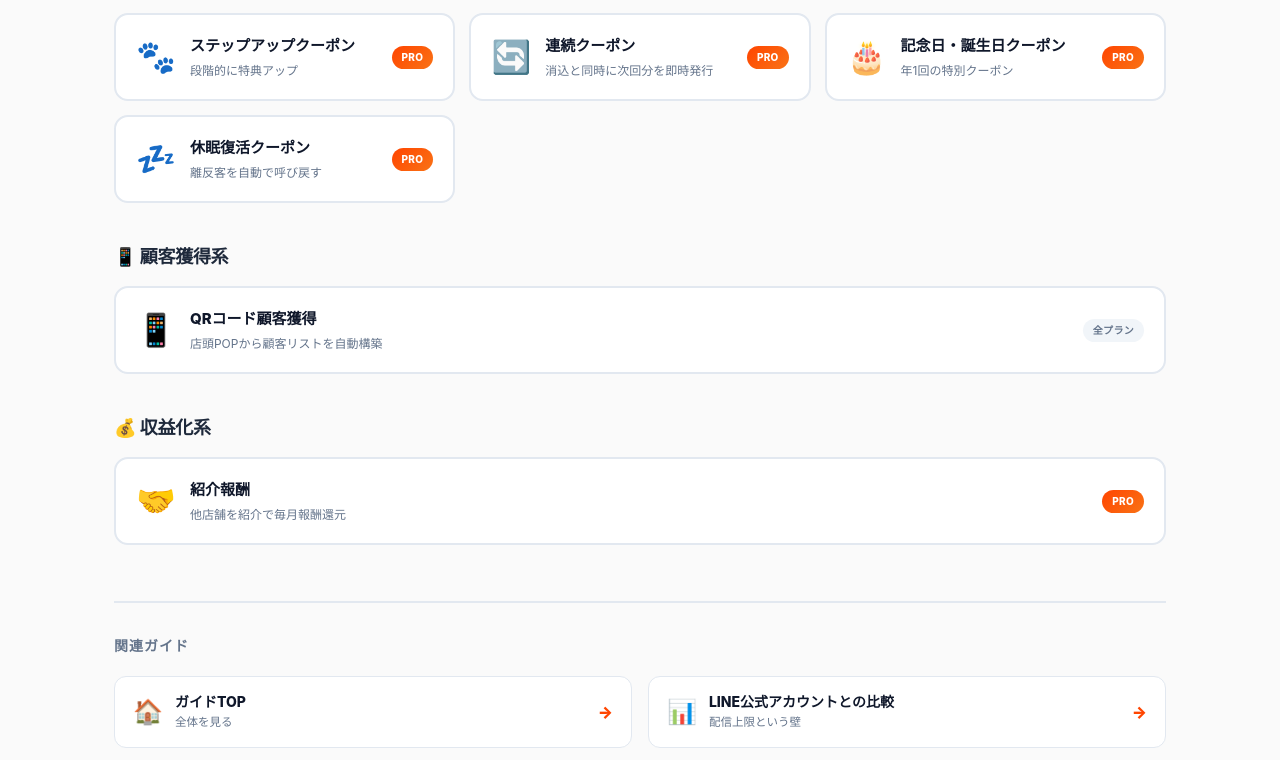
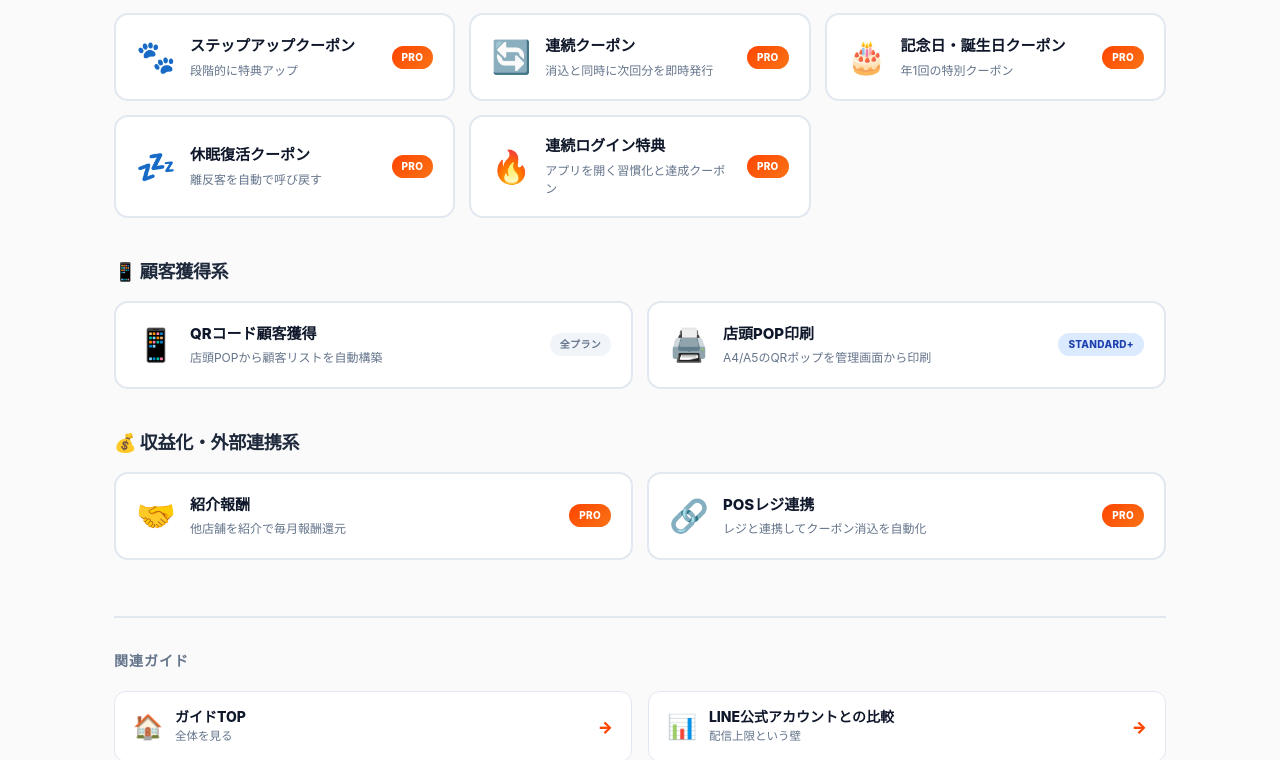
Before and after one commit to thellcishii-lang/push-taro, a Next.js app: page /guide/features in a window 1280 px wide. Shown: the part 742-1502 px from the top of the page. Built offline with nearby package versions, Linux system fonts and the light colour scheme; no server answers.

Commit message:
Update FeaturesClient.tsx

```diff
--- a/app/guide/features/FeaturesClient.tsx
+++ b/app/guide/features/FeaturesClient.tsx
@@ -2,7 +2,7 @@
 
 import Link from 'next/link';
 import BrandLogo from '@/components/BrandLogo';
-import './features.css'; // ★ 専用CSSを読み込む
+import './features.css';
 
 export default function FeaturesClient() {
   return (
@@ -78,6 +78,12 @@ export default function FeaturesClient() {
             <div className="g-feature-info"><h4>休眠復活クーポン</h4><p>離反客を自動で呼び戻す</p></div>
             <span className="g-feature-tag is-pro">PRO</span>
           </Link>
+          {/* 👇 追加：連続ログイン特典 */}
+          <Link href="/guide/features/login-streak" className="g-feature-card">
+            <span className="g-feature-icon">🔥</span>
+            <div className="g-feature-info"><h4>連続ログイン特典</h4><p>アプリを開く習慣化と達成クーポン</p></div>
+            <span className="g-feature-tag is-pro">PRO</span>
+          </Link>
         </div>
 
         <h2 className="g-h2">📱 顧客獲得系</h2>
@@ -87,13 +93,25 @@ export default function FeaturesClient() {
             <div className="g-feature-info"><h4>QRコード顧客獲得</h4><p>店頭POPから顧客リストを自動構築</p></div>
             <span className="g-feature-tag is-all">全プラン</span>
           </Link>
+          {/* 👇 追加：店頭POP印刷 */}
+          <Link href="/guide/features/store-pop" className="g-feature-card">
+            <span className="g-feature-icon">🖨️</span>
+            <div className="g-feature-info"><h4>店頭POP印刷</h4><p>A4/A5のQRポップを管理画面から印刷</p></div>
+            <span className="g-feature-tag is-std">STANDARD+</span>
+          </Link>
         </div>
 
-        <h2 className="g-h2">💰 収益化系</h2>
+        <h2 className="g-h2">💰 収益化・外部連携系</h2>
         <div className="g-feature-grid">
           <Link href="/guide/features/referral" className="g-feature-card">
             <span className="g-feature-icon">🤝</span>
             <div className="g-feature-info"><h4>紹介報酬</h4><p>他店舗を紹介で毎月報酬還元</p></div>
+            <span className="g-feature-tag is-pro">PRO</span>
+          </Link>
+          {/* 👇 追加：POS連携 */}
+          <Link href="/guide/pos-integration" className="g-feature-card">
+            <span className="g-feature-icon">🔗</span>
+            <div className="g-feature-info"><h4>POSレジ連携</h4><p>レジと連携してクーポン消込を自動化</p></div>
             <span className="g-feature-tag is-pro">PRO</span>
           </Link>
         </div>
```
